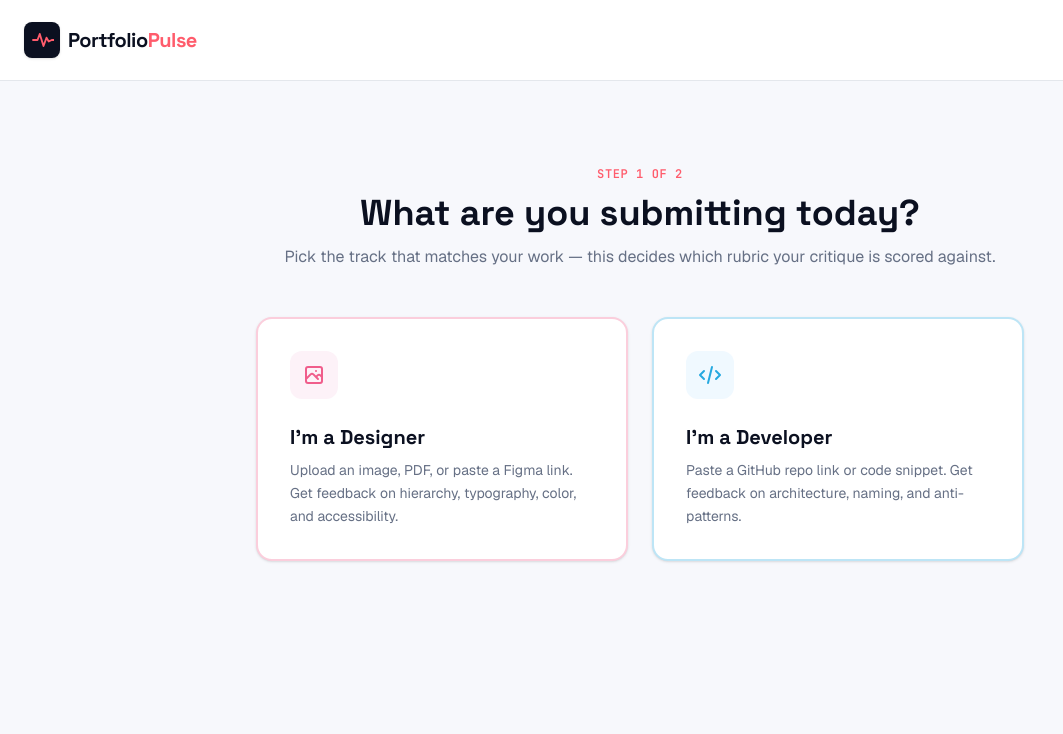
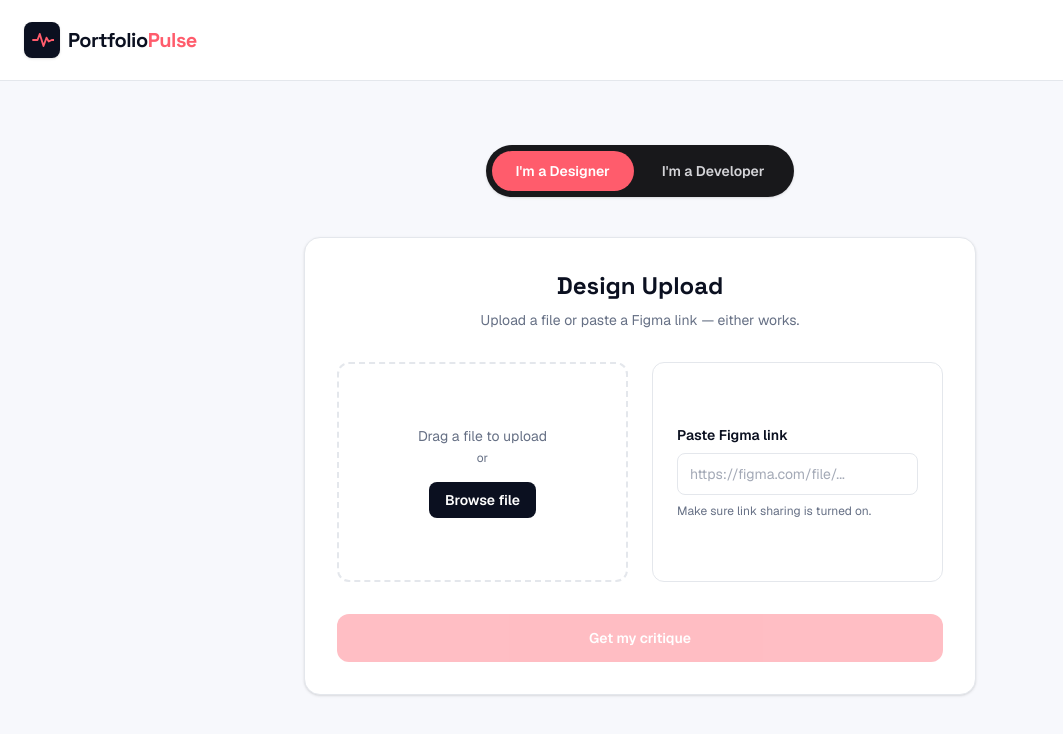
Before and after one commit to Accurate-codes/portfolio-pulse, a Next.js app: page /select-track in a window 1280 px wide. Shown: the top 734 px of the page, without its empty margins (0-1063 px from the left). Built offline with nearby package versions, Linux system fonts and the light colour scheme.

Commit message:
worked on the dashboard page again

```diff
--- a/app/globals.css
+++ b/app/globals.css
@@ -45,3 +45,11 @@ body {
 .scan-line {
   animation: pulseScan 3s ease-in-out infinite alternate;
 }
+
+@keyframes fadeIn {
+  from { opacity: 0; transform: translateY(6px); }
+  to { opacity: 1; transform: translateY(0); }
+}
+.animate-fade-in {
+  animation: fadeIn 0.25s ease-out;
+}
--- a/app/select-track/page.tsx
+++ b/app/select-track/page.tsx
@@ -1,7 +1,38 @@
+"use client";
+
+import { useState, useRef } from "react";
 import Link from "next/link";
 import { UserButton } from "@clerk/nextjs";
 
+type Track = "design" | "dev";
+
 export default function SelectTrack() {
+  const [track, setTrack] = useState<Track>("design");
+
+  // Design track state
+  const [file, setFile] = useState<File | null>(null);
+  const [figmaLink, setFigmaLink] = useState("");
+  const [isDragging, setIsDragging] = useState(false);
+  const fileInputRef = useRef<HTMLInputElement>(null);
+
+  // Dev track state
+  const [repoLink, setRepoLink] = useState("");
+  const [codeSnippet, setCodeSnippet] = useState("");
+
+  function handleFileSelect(selected: FileList | null) {
+    if (selected && selected.length > 0) {
+      setFile(selected[0]);
+    }
+  }
+
+  function handleDrop(e: React.DragEvent<HTMLDivElement>) {
+    e.preventDefault();
+    setIsDragging(false);
+    handleFileSelect(e.dataTransfer.files);
+  }
+
+  const canSubmit = track === "design" ? !!file || !!figmaLink : !!repoLink || !!codeSnippet;
+
   return (
     <div className="min-h-screen bg-canvas">
       {/* Header */}
@@ -21,49 +52,143 @@ export default function SelectTrack() {
         </div>
       </header>
 
-      {/* Track Selection */}
-      <div className="flex items-center justify-center px-6 py-20">
-        <div className="max-w-3xl w-full text-center">
-          <span className="font-mono text-xs font-bold text-coral uppercase tracking-wider">Step 1 of 2</span>
-          <h1 className="font-display font-bold text-3xl sm:text-4xl text-ink mt-2 mb-3">
-            What are you submitting today?
-          </h1>
-          <p className="text-subtext text-base mb-12">
-            Pick the track that matches your work — this decides which rubric your critique is scored against.
-          </p>
+      <div className="flex flex-col items-center px-6 py-16">
+        {/* Segmented Toggle */}
+        <div className="bg-zinc-900 rounded-full p-1.5 flex items-center gap-1 mb-10 shadow-sm">
+          <button
+            onClick={() => setTrack("design")}
+            className={`px-6 py-2.5 rounded-full text-sm font-semibold transition-colors duration-300 cursor-pointer ${
+              track === "design" ? "bg-coral text-white" : "text-zinc-300 hover:text-white"
+            }`}
+          >
+            I&apos;m a Designer
+          </button>
+          <button
+            onClick={() => setTrack("dev")}
+            className={`px-6 py-2.5 rounded-full text-sm font-semibold transition-colors duration-300 cursor-pointer ${
+              track === "dev" ? "bg-dev-accent text-white" : "text-zinc-300 hover:text-white"
+            }`}
+          >
+            I&apos;m a Developer
+          </button>
+        </div>
+
+        <div className="max-w-2xl w-full">
+          <div
+            key={track}
+            className="animate-fade-in bg-white border border-borderline rounded-2xl shadow-sm p-8"
+          >
+            {track === "design" ? (
+              <>
+                <div className="text-center mb-8">
+                  <h1 className="font-display font-bold text-2xl text-ink mb-2">Design Upload</h1>
+                  <p className="text-subtext text-sm">Upload a file or paste a Figma link — either works.</p>
+                </div>
 
                 <div className="grid grid-cols-1 sm:grid-cols-2 gap-6">
-            {/* Design Track */}
-            <Link
-              href="/upload/design"
-              className="group bg-white border-2 border-design-accent/30 hover:border-design-accent rounded-2xl p-8 transition-all shadow-sm hover:shadow-md text-left flex flex-col"
+                  <div
+                    onDragOver={(e) => { e.preventDefault(); setIsDragging(true); }}
+                    onDragLeave={() => setIsDragging(false)}
+                    onDrop={handleDrop}
+                    className={`border-2 border-dashed rounded-xl p-6 flex flex-col items-center justify-center text-center min-h-[220px] transition-colors ${
+                      isDragging ? "border-design-accent bg-pink-50/40" : "border-borderline"
+                    }`}
                   >
-              <div className="w-12 h-12 rounded-xl bg-pink-50 text-design-accent flex items-center justify-center mb-6">
-                <svg className="w-6 h-6" fill="none" stroke="currentColor" viewBox="0 0 24 24">
-                  <path strokeLinecap="round" strokeLinejoin="round" strokeWidth="2" d="M4 16l4.586-4.586a2 2 0 012.828 0L16 16m-2-2l1.586-1.586a2 2 0 012.828 0L20 14m-6-6h.01M6 20h12a2 2 0 002-2V6a2 2 0 00-2-2H6a2 2 0 00-2 2v12a2 2 0 002 2z" />
+                    {file ? (
+                      <>
+                        <svg className="w-8 h-8 text-design-accent mb-3" fill="none" stroke="currentColor" viewBox="0 0 24 24">
+                          <path strokeLinecap="round" strokeLinejoin="round" strokeWidth="2" d="M9 12l2 2 4-4m6 2a9 9 0 11-18 0 9 9 0 0118 0z" />
                         </svg>
+                        <p className="text-sm font-semibold text-ink mb-1">{file.name}</p>
+                        <button onClick={() => setFile(null)} className="text-xs text-subtext hover:text-coral underline mt-1 cursor-pointer">
+                          Remove
+                        </button>
+                      </>
+                    ) : (
+                      <>
+                        <p className="text-sm text-subtext mb-1">Drag a file to upload</p>
+                        <p className="text-xs text-subtext mb-4">or</p>
+                        <button
+                          onClick={() => fileInputRef.current?.click()}
+                          className="bg-ink hover:bg-navy text-white px-4 py-2 rounded-lg text-sm font-semibold transition-colors cursor-pointer"
+                        >
+                          Browse file
+                        </button>
+                        <input
+                          ref={fileInputRef}
+                          type="file"
+                          accept="image/*,.pdf"
+                          className="hidden"
+                          onChange={(e) => handleFileSelect(e.target.files)}
+                        />
+                      </>
+                    )}
                   </div>
-              <h2 className="font-display font-bold text-xl text-ink mb-2">I&apos;m a Designer</h2>
-              <p className="text-subtext text-sm leading-relaxed">
-                Upload an image, PDF, or paste a Figma link. Get feedback on hierarchy, typography, color, and accessibility.
-              </p>
-            </Link>
 
-            {/* Dev Track */}
-            <Link
-              href="/upload/dev"
-              className="group bg-white border-2 border-dev-accent/30 hover:border-dev-accent rounded-2xl p-8 transition-all shadow-sm hover:shadow-md text-left flex flex-col"
+                  <div className="border border-borderline rounded-xl p-6 flex flex-col justify-center min-h-[220px]">
+                    <label htmlFor="figma-link" className="text-sm font-semibold text-ink mb-2">
+                      Paste Figma link
+                    </label>
+                    <input
+                      id="figma-link"
+                      type="url"
+                      placeholder="https://figma.com/file/..."
+                      value={figmaLink}
+                      onChange={(e) => setFigmaLink(e.target.value)}
+                      className="w-full border border-borderline rounded-lg px-3 py-2.5 text-sm text-ink placeholder:text-subtext/60 focus:outline-none focus:ring-2 focus:ring-design-accent/40 focus:border-design-accent"
+                    />
+                    <p className="text-xs text-subtext mt-2">Make sure link sharing is turned on.</p>
+                  </div>
+                </div>
+              </>
+            ) : (
+              <>
+                <div className="text-center mb-8">
+                  <h1 className="font-display font-bold text-2xl text-ink mb-2">Development Upload</h1>
+                  <p className="text-subtext text-sm">Paste a GitHub repo link or a code snippet — either works.</p>
+                </div>
+
+                <div className="grid grid-cols-1 sm:grid-cols-2 gap-6">
+                  <div className="border border-borderline rounded-xl p-6 flex flex-col justify-center min-h-[220px]">
+                    <label htmlFor="repo-link" className="text-sm font-semibold text-ink mb-2 flex items-center gap-2">
+                      <svg className="w-4 h-4 text-dev-accent" fill="currentColor" viewBox="0 0 24 24">
+                        <path d="M12 2C6.477 2 2 6.484 2 12.017c0 4.425 2.865 8.18 6.839 9.504.5.092.682-.217.682-.483 0-.237-.008-.868-.013-1.703-2.782.605-3.369-1.343-3.369-1.343-.454-1.158-1.11-1.466-1.11-1.466-.908-.62.069-.608.069-.608 1.003.07 1.531 1.032 1.531 1.032.892 1.53 2.341 1.088 2.91.833.092-.647.35-1.088.636-1.339-2.221-.253-4.555-1.113-4.555-4.951 0-1.093.39-1.988 1.029-2.688-.103-.253-.446-1.272.098-2.65 0 0 .84-.269 2.75 1.026A9.564 9.564 0 0112 6.844c.85.004 1.705.115 2.504.337 1.909-1.295 2.747-1.026 2.747-1.026.546 1.378.203 2.397.1 2.65.64.7 1.028 1.595 1.028 2.688 0 3.848-2.339 4.695-4.566 4.943.359.309.678.919.678 1.852 0 1.336-.012 2.415-.012 2.743 0 .268.18.58.688.482A10.02 10.02 0 0022 12.017C22 6.484 17.522 2 12 2z" />
+                      </svg>
+                      GitHub repo link
+                    </label>
+                    <input
+                      id="repo-link"
+                      type="url"
+                      placeholder="https://github.com/username/repo"
+                      value={repoLink}
+                      onChange={(e) => setRepoLink(e.target.value)}
+                      className="w-full border border-borderline rounded-lg px-3 py-2.5 text-sm text-ink placeholder:text-subtext/60 focus:outline-none focus:ring-2 focus:ring-dev-accent/40 focus:border-dev-accent"
+                    />
+                    <p className="text-xs text-subtext mt-2">Make sure the repo is public.</p>
+                  </div>
+
+                  <div className="border border-borderline rounded-xl p-6 flex flex-col min-h-[220px]">
+                    <label htmlFor="code-snippet" className="text-sm font-semibold text-ink mb-2">
+                      Paste a code snippet
+                    </label>
+                    <textarea
+                      id="code-snippet"
+                      placeholder="Paste your code here..."
+                      value={codeSnippet}
+                      onChange={(e) => setCodeSnippet(e.target.value)}
+                      className="w-full flex-1 border border-borderline rounded-lg px-3 py-2.5 text-sm font-mono text-ink placeholder:text-subtext/60 placeholder:font-sans resize-none focus:outline-none focus:ring-2 focus:ring-dev-accent/40 focus:border-dev-accent"
+                    />
+                  </div>
+                </div>
+              </>
+            )}
+
+            <button
+              disabled={!canSubmit}
+              className="w-full mt-8 py-3.5 rounded-xl bg-coral text-white font-semibold text-sm hover:bg-[#ff4356] transition-colors disabled:opacity-40 disabled:cursor-not-allowed disabled:hover:bg-coral cursor-pointer"
             >
-              <div className="w-12 h-12 rounded-xl bg-sky-50 text-dev-accent flex items-center justify-center mb-6">
-                <svg className="w-6 h-6" fill="none" stroke="currentColor" viewBox="0 0 24 24">
-                  <path strokeLinecap="round" strokeLinejoin="round" strokeWidth="2" d="M10 20l4-16m4 4l4 4-4 4M6 16l-4-4 4-4" />
-                </svg>
-              </div>
-              <h2 className="font-display font-bold text-xl text-ink mb-2">I&apos;m a Developer</h2>
-              <p className="text-subtext text-sm leading-relaxed">
-                Paste a GitHub repo link or code snippet. Get feedback on architecture, naming, and anti-patterns.
-              </p>
-            </Link>
+              Get my critique
+            </button>
           </div>
         </div>
       </div>
```
Lines whose indentation alone changed are shown as unchanged.
